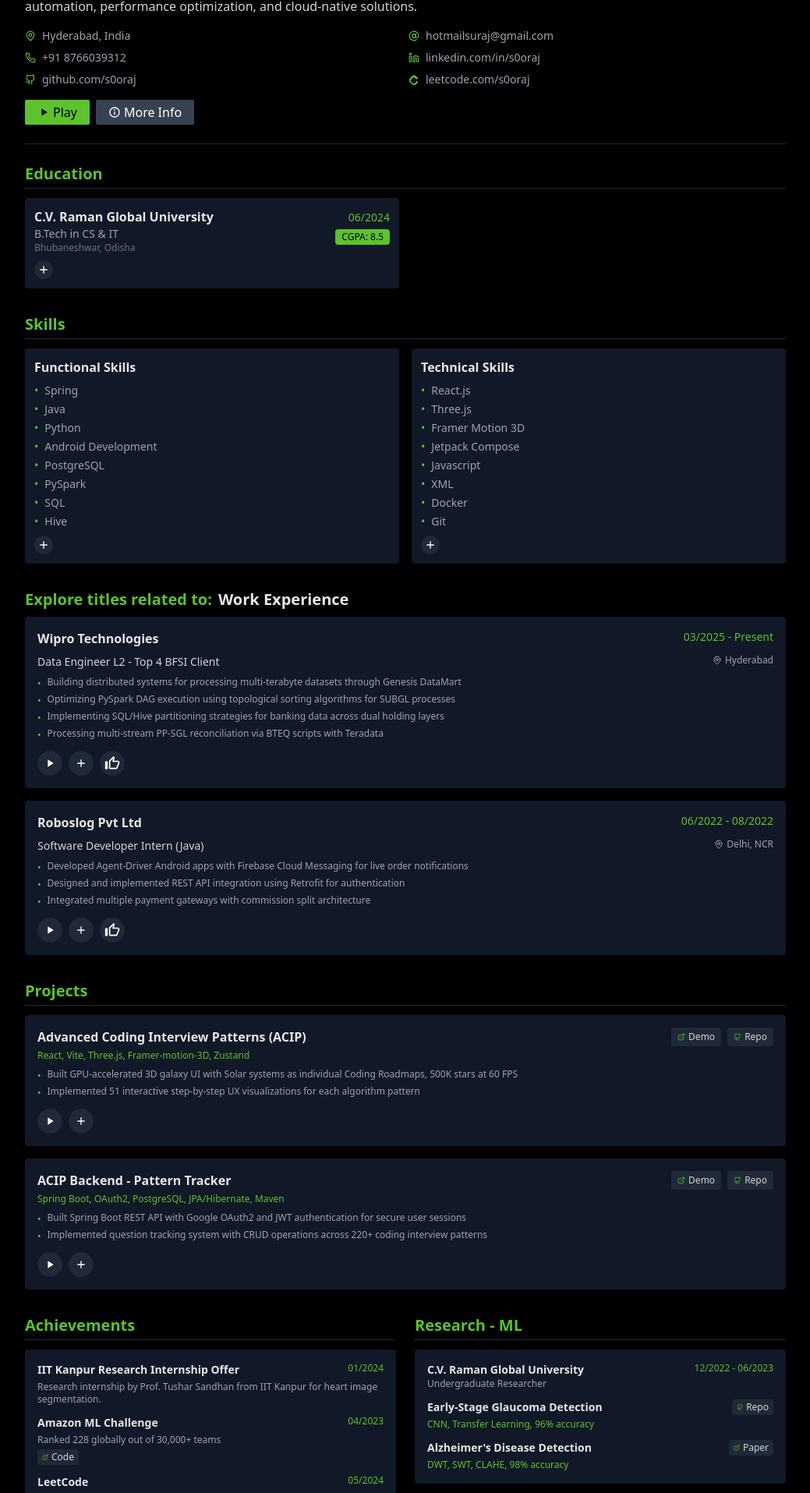
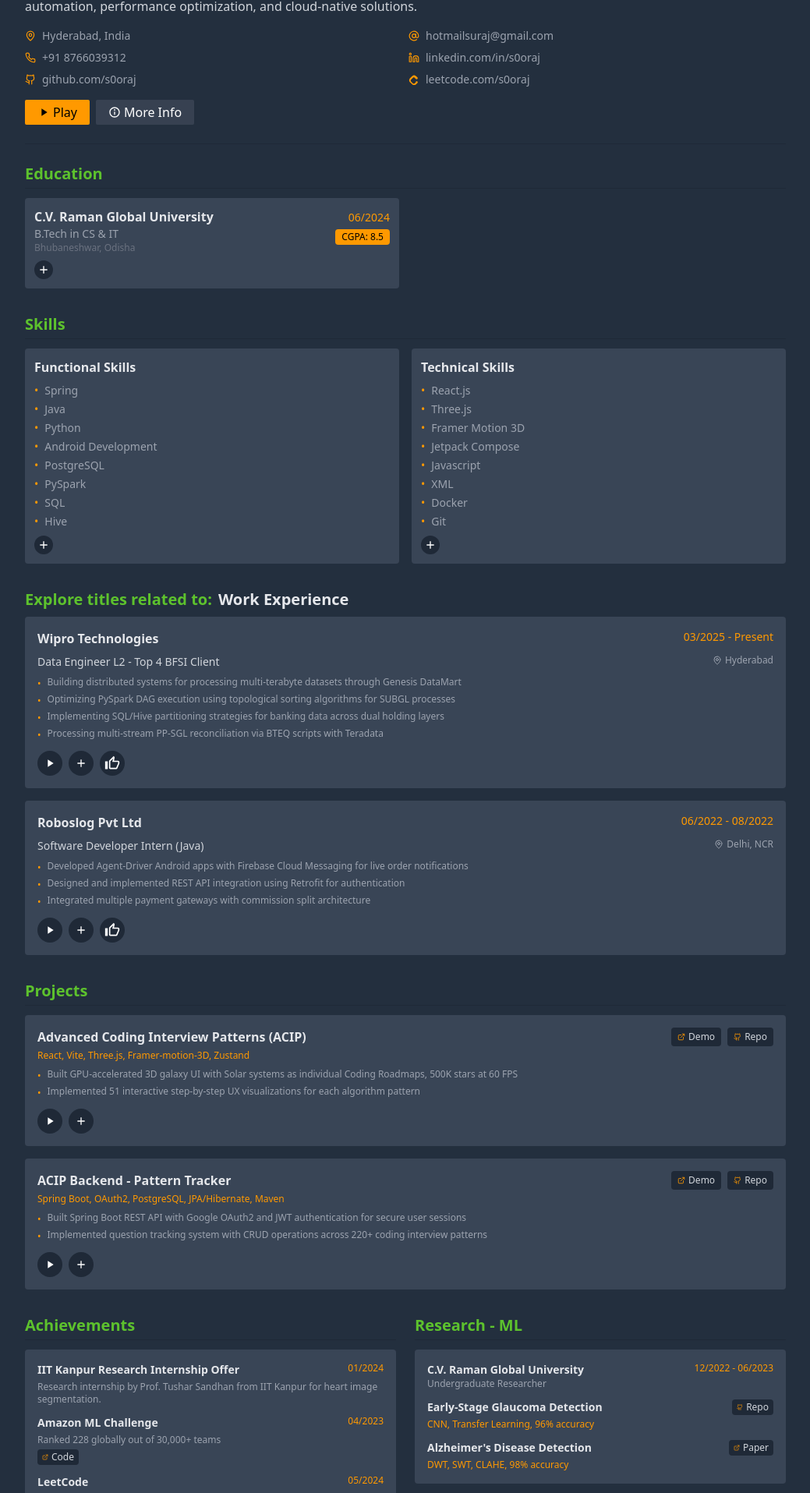
Before and after one commit to s0oraj/modified-resume, a React app: page / in a window 1280 px wide. Shown: the part 120-2035 px from the top of the page at 78% size, without its empty margins (120-1159 px from the left). Built offline with nearby package versions, Linux system fonts and the light colour scheme; the HTML template or start-up script is replaced by a standard one.

Commit message:
initial commit

```diff
--- a/src/App.tsx
+++ b/src/App.tsx
@@ -1,7 +1,7 @@
 import React from 'react';
 import { Resume } from './components/Resume';
 export function App() {
-  return <div className="flex w-full min-h-screen bg-black">
+  return <div className="flex w-full min-h-screen bg-[#232F3E]">
       <Resume />
     </div>;
 }
--- a/src/components/sections/Achievements.tsx
+++ b/src/components/sections/Achievements.tsx
@@ -4,14 +4,14 @@ import { ExternalLinkIcon } from 'lucide-react';
 export function Achievements() {
   return <div>
       <SectionTitle>Achievements</SectionTitle>
-      <div className="bg-gray-900 p-4 rounded mt-3">
+      <div className="bg-[#394556] p-4 rounded mt-3">
         <ul className="space-y-3">
           <li>
             <div className="flex justify-between items-start">
               <h3 className="text-gray-200 font-semibold text-sm">
                 IIT Kanpur Research Internship Offer
               </h3>
-              <span className="text-[#5DC22D] text-xs">01/2024</span>
+              <span className="text-[#FF9900] text-xs">01/2024</span>
             </div>
             <p className="text-xs text-gray-400 mt-1">
               Research internship by Prof. Tushar Sandhan from IIT Kanpur for
@@ -23,14 +23,14 @@ export function Achievements() {
               <h3 className="text-gray-200 font-semibold text-sm">
                 Amazon ML Challenge
               </h3>
-              <span className="text-[#5DC22D] text-xs">04/2023</span>
+              <span className="text-[#FF9900] text-xs">04/2023</span>
             </div>
             <p className="text-xs text-gray-400 mt-1">
               Ranked 228 globally out of 30,000+ teams
             </p>
             <div className="flex flex-wrap gap-1 mt-1">
               <a href="https://www.kaggle.com/code/umitsahoo/nlp-with-regression/notebook" target="_blank" rel="noopener noreferrer" className="inline-flex items-center text-xs bg-gray-800 hover:bg-gray-700 text-gray-300 px-1.5 py-0.5 rounded">
-                <ExternalLinkIcon size={8} className="mr-1 text-[#5DC22D]" />
+                <ExternalLinkIcon size={8} className="mr-1 text-[#FF9900]" />
                 Code
               </a>
             </div>
@@ -38,7 +38,7 @@ export function Achievements() {
           <li>
             <div className="flex justify-between items-start">
               <h3 className="text-gray-200 font-semibold text-sm">LeetCode</h3>
-              <span className="text-[#5DC22D] text-xs">05/2024</span>
+              <span className="text-[#FF9900] text-xs">05/2024</span>
             </div>
             <p className="text-xs text-gray-400 mt-1">
               Top 9.53% of all contestants with rating of 1755
--- a/src/components/sections/Education.tsx
+++ b/src/components/sections/Education.tsx
@@ -4,7 +4,7 @@ export function Education() {
   return <div>
       <SectionTitle>Education</SectionTitle>
       <div className="grid grid-cols-1 md:grid-cols-2 gap-4 mt-3">
-        <div className="bg-gray-900 p-3 rounded">
+        <div className="bg-[#394556] p-3 rounded">
           <div className="flex justify-between items-start">
             <div>
               <h3 className="text-gray-200 font-semibold">
@@ -14,8 +14,8 @@ export function Education() {
               <p className="text-xs text-gray-500">Bhubaneshwar, Odisha</p>
             </div>
             <div className="text-right">
-              <span className="text-[#5DC22D] text-sm">06/2024</span>
-              <div className="bg-[#5DC22D] text-black text-xs px-2 py-0.5 rounded mt-1 font-medium">
+              <span className="text-[#FF9900] text-sm">06/2024</span>
+              <div className="bg-[#FF9900] text-black text-xs px-2 py-0.5 rounded mt-1 font-medium">
                 CGPA: 8.5
               </div>
             </div>
--- a/src/components/sections/Experience.tsx
+++ b/src/components/sections/Experience.tsx
@@ -15,10 +15,10 @@ export function Experience() {
     points: ['Developed Agent-Driver Android apps with Firebase Cloud Messaging for live order notifications', 'Designed and implemented REST API integration using Retrofit for authentication', 'Integrated multiple payment gateways with commission split architecture']
   }];
   return <div className="space-y-4">
-      {experiences.map((exp, index) => <div key={index} className="bg-gray-900 p-4 rounded">
+      {experiences.map((exp, index) => <div key={index} className="bg-[#394556] p-4 rounded">
           <div className="flex justify-between items-start mb-2">
             <h3 className="text-gray-200 font-semibold">{exp.company}</h3>
-            <span className="text-[#5DC22D] text-sm">{exp.period}</span>
+            <span className="text-[#FF9900] text-sm">{exp.period}</span>
           </div>
           <div className="flex justify-between items-start mb-2">
             <p className="text-sm text-gray-300">{exp.position}</p>
@@ -29,7 +29,7 @@ export function Experience() {
           </div>
           <ul className="space-y-1 mt-2">
             {exp.points.map((point, idx) => <li key={idx} className="flex items-start text-xs text-gray-400">
-                <span className="text-[#5DC22D] mr-2 mt-0.5">•</span>
+                <span className="text-[#FF9900] mr-2 mt-0.5">•</span>
                 <span>{point}</span>
               </li>)}
           </ul>
--- a/src/components/sections/Header.tsx
+++ b/src/components/sections/Header.tsx
@@ -6,13 +6,13 @@ export function Header() {
         <div className="flex items-center">
           {/* Cohesity Logo */}
           <div className="mr-4">
-            <img src="/pasted-image.png" alt="Cohesity Logo" className="h-10 mb-3" />
+            <img src="/pasted-image.png" alt="Amazon Logo" className="h-10 mb-3" />
           </div>
           <h1 className="text-3xl font-bold text-gray-100 uppercase tracking-wider">
             SURAJ SINGH
           </h1>
         </div>
-        <div className="bg-[#5DC22D] text-black px-3 py-1 rounded font-bold text-sm mt-2 md:mt-0">
+        <div className="bg-[#FF9900] text-black px-3 py-1 rounded font-bold text-sm mt-2 md:mt-0">
           #1 in SDET Applicants Today
         </div>
       </div>
@@ -24,34 +24,34 @@ export function Header() {
         </p>
         <div className="grid grid-cols-1 sm:grid-cols-2 gap-2 text-sm">
           <div className="flex items-center gap-2 text-gray-400">
-            <MapPinIcon size={14} className="text-[#5DC22D]" />
+            <MapPinIcon size={14} className="text-[#FF9900]" />
             <span>Hyderabad, India</span>
           </div>
           <div className="flex items-center gap-2 text-gray-400">
-            <AtSignIcon size={14} className="text-[#5DC22D]" />
+            <AtSignIcon size={14} className="text-[#FF9900]" />
             <span>hotmailsuraj@gmail.com</span>
           </div>
           <div className="flex items-center gap-2 text-gray-400">
-            <PhoneIcon size={14} className="text-[#5DC22D]" />
+            <PhoneIcon size={14} className="text-[#FF9900]" />
             <span>+91 8766039312</span>
           </div>
           <div className="flex items-center gap-2 text-gray-400">
-            <LinkedinIcon size={14} className="text-[#5DC22D]" />
+            <LinkedinIcon size={14} className="text-[#FF9900]" />
             <span>linkedin.com/in/s0oraj</span>
           </div>
           <div className="flex items-center gap-2 text-gray-400">
-            <GithubIcon size={14} className="text-[#5DC22D]" />
+            <GithubIcon size={14} className="text-[#FF9900]" />
             <span>github.com/s0oraj</span>
           </div>
           <div className="flex items-center gap-2 text-gray-400">
-            <svg className="w-3.5 h-3.5 text-[#5DC22D]" viewBox="0 0 24 24" fill="currentColor">
+            <svg className="w-3.5 h-3.5 text-[#FF9900]" viewBox="0 0 24 24" fill="currentColor">
               <path d="M16.102 17.93l-2.697 2.607c-.466.467-1.111.662-1.823.662s-1.357-.195-1.824-.662l-4.332-4.363c-.467-.467-.702-1.15-.702-1.863s.235-1.357.702-1.824l4.319-4.38c.467-.467 1.125-.645 1.837-.645s1.357.195 1.823.662l2.697 2.606c.514.515 1.111.744 1.715.744.603 0 1.213-.229 1.714-.744.513-.513.744-1.111.744-1.714 0-.631-.244-1.229-.72-1.714l-2.733-2.637c-.841-.841-1.8-1.412-2.849-1.729-1.1-.331-2.264-.331-3.363 0-1.05.317-2.021.888-2.849 1.729l-4.319 4.402c-.841.84-1.412 1.8-1.729 2.849-.316 1.1-.316 2.264 0 3.363.317 1.049.888 2.009 1.729 2.849l4.332 4.332c.841.841 1.8 1.412 2.849 1.729 1.1.331 2.264.331 3.363 0 1.05-.317 2.021-.888 2.849-1.729l2.733-2.637c.476-.485.72-1.083.72-1.714 0-.603-.244-1.202-.72-1.714-.513-.514-1.111-.744-1.714-.744-.604.013-1.19.231-1.715.744z" />
             </svg>
             <span>leetcode.com/s0oraj</span>
           </div>
         </div>
         <div className="flex mt-4 space-x-2">
-          <button className="flex items-center bg-[#5DC22D] hover:bg-[#4DA21D] text-black px-4 py-1 rounded-sm font-medium">
+          <button className="flex items-center bg-[#FF9900] hover:bg-[#4DA21D] text-black px-4 py-1 rounded-sm font-medium">
             <svg className="w-4 h-4 mr-1" viewBox="0 0 24 24" fill="currentColor">
               <path d="M8 5v14l11-7z"></path>
             </svg>
--- a/src/components/sections/Projects.tsx
+++ b/src/components/sections/Projects.tsx
@@ -18,26 +18,26 @@ export function Projects() {
   return <div>
       <SectionTitle>Projects</SectionTitle>
       <div className="space-y-4 mt-3">
-        {projects.map((project, index) => <div key={index} className="bg-gray-900 p-4 rounded">
+        {projects.map((project, index) => <div key={index} className="bg-[#394556] p-4 rounded">
             <div className="flex justify-between items-start">
               <h3 className="text-gray-200 font-semibold">{project.title}</h3>
               <div className="flex gap-2">
                 <a href={project.link} target="_blank" rel="noopener noreferrer" className="inline-flex items-center text-xs bg-gray-800 hover:bg-gray-700 text-gray-300 px-2 py-1 rounded">
-                  <ExternalLinkIcon size={10} className="mr-1 text-[#5DC22D]" />
+                  <ExternalLinkIcon size={10} className="mr-1 text-[#FF9900]" />
                   Demo
                 </a>
                 <a href={project.repo} target="_blank" rel="noopener noreferrer" className="inline-flex items-center text-xs bg-gray-800 hover:bg-gray-700 text-gray-300 px-2 py-1 rounded">
-                  <GithubIcon size={10} className="mr-1 text-[#5DC22D]" />
+                  <GithubIcon size={10} className="mr-1 text-[#FF9900]" />
                   Repo
                 </a>
               </div>
             </div>
-            <div className="text-xs text-[#5DC22D] mt-1 mb-2">
+            <div className="text-xs text-[#FF9900] mt-1 mb-2">
               {project.technologies}
             </div>
             <ul className="space-y-1">
               {project.points.map((point, idx) => <li key={idx} className="flex items-start text-xs text-gray-400">
-                  <span className="text-[#5DC22D] mr-2 mt-0.5">•</span>
+                  <span className="text-[#FF9900] mr-2 mt-0.5">•</span>
                   <span>{point}</span>
                 </li>)}
             </ul>
--- a/src/components/sections/Research.tsx
+++ b/src/components/sections/Research.tsx
@@ -4,7 +4,7 @@ import { ExternalLinkIcon, GithubIcon } from 'lucide-react';
 export function Research() {
   return <div>
       <SectionTitle>Research - ML</SectionTitle>
-      <div className="bg-gray-900 p-4 rounded mt-3">
+      <div className="bg-[#394556] p-4 rounded mt-3">
         <div className="flex justify-between items-start mb-3">
           <div>
             <h3 className="text-gray-200 font-semibold text-sm">
@@ -12,7 +12,7 @@ export function Research() {
             </h3>
             <p className="text-xs text-gray-400">Undergraduate Researcher</p>
           </div>
-          <span className="text-[#5DC22D] text-xs">12/2022 - 06/2023</span>
+          <span className="text-[#FF9900] text-xs">12/2022 - 06/2023</span>
         </div>
         <ul className="space-y-3">
           <li>
@@ -22,12 +22,12 @@ export function Research() {
               </h3>
               <div className="flex gap-1">
                 <a href="https://github.com/s0oraj/Early_Stage_Glaucoma_Detection/tree/main" target="_blank" rel="noopener noreferrer" className="inline-flex items-center text-xs bg-gray-800 hover:bg-gray-700 text-gray-300 px-1.5 py-0.5 rounded">
-                  <GithubIcon size={8} className="mr-1 text-[#5DC22D]" />
+                  <GithubIcon size={8} className="mr-1 text-[#FF9900]" />
                   Repo
                 </a>
               </div>
             </div>
-            <p className="text-xs text-[#5DC22D] mt-1">
+            <p className="text-xs text-[#FF9900] mt-1">
               CNN, Transfer Learning, 96% accuracy
             </p>
           </li>
@@ -38,12 +38,12 @@ export function Research() {
               </h3>
               <div className="flex gap-1">
                 <a href="https://ieeexplore.ieee.org/document/10306481" target="_blank" rel="noopener noreferrer" className="inline-flex items-center text-xs bg-gray-800 hover:bg-gray-700 text-gray-300 px-1.5 py-0.5 rounded">
-                  <ExternalLinkIcon size={8} className="mr-1 text-[#5DC22D]" />
+                  <ExternalLinkIcon size={8} className="mr-1 text-[#FF9900]" />
                   Paper
                 </a>
               </div>
             </div>
-            <p className="text-xs text-[#5DC22D] mt-1">
+            <p className="text-xs text-[#FF9900] mt-1">
               DWT, SWT, CLAHE, 98% accuracy
             </p>
           </li>
--- a/src/components/sections/Skills.tsx
+++ b/src/components/sections/Skills.tsx
@@ -4,13 +4,13 @@ export function Skills() {
   return <div>
       <SectionTitle>Skills</SectionTitle>
       <div className="grid grid-cols-1 md:grid-cols-2 gap-4 mt-3">
-        <div className="bg-gray-900 p-3 rounded">
+        <div className="bg-[#394556] p-3 rounded">
           <h3 className="text-gray-200 font-semibold mb-2">
             Functional Skills
           </h3>
           <ul className="space-y-1">
             {['Spring', 'Java', 'Python', 'Android Development', 'PostgreSQL', 'PySpark', 'SQL', 'Hive'].map(skill => <li key={skill} className="flex items-center text-sm text-gray-400">
-                <span className="text-[#5DC22D] mr-2">•</span>
+                <span className="text-[#FF9900] mr-2">•</span>
                 {skill}
               </li>)}
           </ul>
@@ -20,11 +20,11 @@ export function Skills() {
             </svg>
           </button>
         </div>
-        <div className="bg-gray-900 p-3 rounded">
+        <div className="bg-[#394556] p-3 rounded">
           <h3 className="text-gray-200 font-semibold mb-2">Technical Skills</h3>
           <ul className="space-y-1">
             {['React.js', 'Three.js', 'Framer Motion 3D', 'Jetpack Compose', 'Javascript', 'XML', 'Docker', 'Git'].map(skill => <li key={skill} className="flex items-center text-sm text-gray-400">
-                <span className="text-[#5DC22D] mr-2">•</span>
+                <span className="text-[#FF9900] mr-2">•</span>
                 {skill}
               </li>)}
           </ul>
```
Also changed, not shown: public/pasted-image.jpg (added), public/pasted-image.png (deleted).
